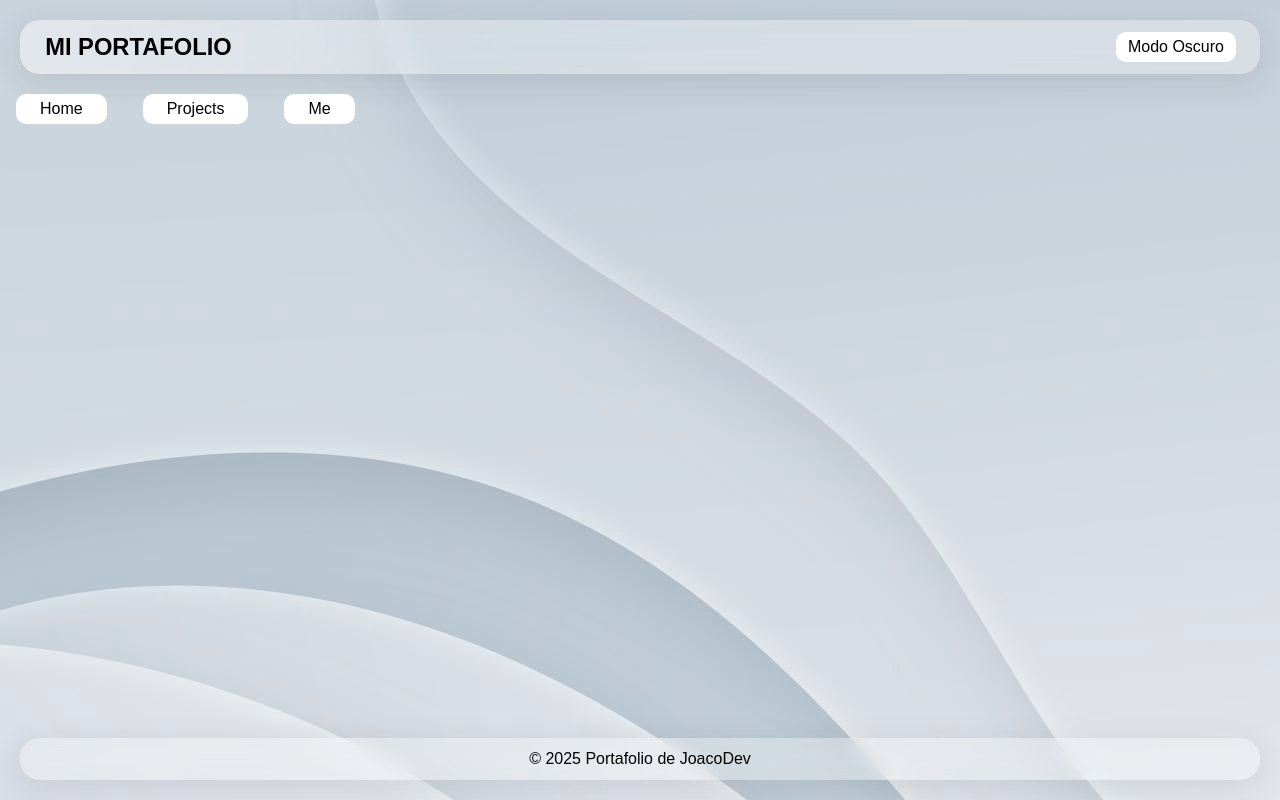
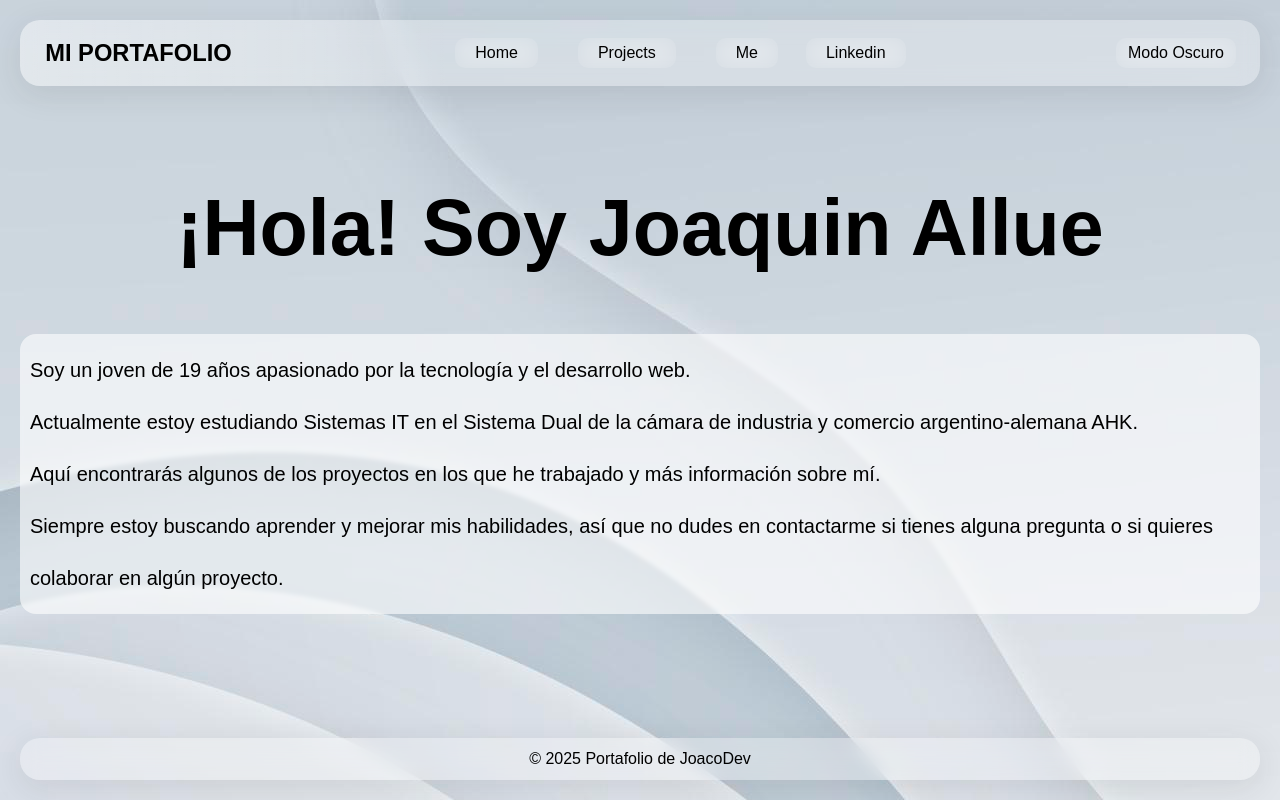
Before and after one commit to 1chbin/Portafolio, a React (Create React App) app: page / in a window 1280 px wide. Built offline with nearby package versions, Linux system fonts and the light colour scheme.

Commit message:
Mejore la barra lateral del menu hambuguesa y tambien mejore lo responsive para el celular

```diff
--- a/src/App.css
+++ b/src/App.css
@@ -31,7 +31,7 @@ body, html, #root {
   --bg-container: rgba(255, 255, 255, 0.6);
   --text-color: #000;
   --header-shadow: rgba(53, 53, 53, 0.1);
-  --bg-nav-button: white;
+  --bg-nav-button: backdrop-filter: blur(10px);
   --scrollable-color: #272727;
   --bg-scrollable: white;
 }
@@ -44,7 +44,7 @@ body, html, #root {
   --bg-container: rgba(40, 40, 40, 0.7);
   --text-color: white;
   --header-shadow: black;
-  --bg-nav-button: black;
+  --bg-nav-button: rgb(24, 24, 24);
   --scrollable-color: #494949;
   --bg-scrollable: black;
 }
@@ -143,7 +143,18 @@ nav {
   font-weight: bold;
 }
 
+.nav-links-container {
+  display: flex;
+  align-items: center;
+  justify-content: center;
+  position: relative;
+}
+
 .nav-button {
+  display: flex;
+  align-items: center;
+  justify-content: center;
+
   margin-left: 16px;
   padding: 6px 12px;
   border-radius: 10px;
@@ -163,6 +174,10 @@ nav {
 }
 .nav-button.dark:hover {
   background: #353535;
+}
+
+.nav-text {
+  margin: 0 8px;
 }
 
 /* Configuracion de contenido de paginas */
@@ -200,6 +215,11 @@ nav {
   margin: 0 auto;
   line-height: 2.6;
   color: inherit;
+}
+
+.linkedin {
+  color: var(--text-color);
+  text-decoration: none;
 }
 
 .Container {
@@ -281,6 +301,13 @@ nav {
   transform: translateY(-7.5px) rotate(-45deg);
 }
 
+.celular {
+  display: none;
+}
+
+.icon-only {
+  display: none;
+}
 
 @media (max-width: 768px) {
   .glass-header {
@@ -321,7 +348,6 @@ nav {
   top: 0; left: 0;
   width: 100%; height: 100vh;
   background: rgba(0,0,0,0.4);
-  z-index: 998;
 }
 
 @media (max-width: 480px) {
@@ -331,10 +357,32 @@ nav {
     z-index: 1000;
   }
 
+  .logo{
+    font-size: 1rem;
+    padding-right: 5px;
+  }
+
+  .icon-only {
+    display: inline;
+    vertical-align: middle;
+  }
+  .text-only {
+    display: none;
+  }
+  .icon-svg {
+    width: 25px;
+    height: 25px;
+  }
+
+  .icon-navbar {
+    width: 24px;
+    height: 24px;
+  }
+
   nav {
     position: fixed;
     top: 0; left: -100%;
-    width: 75%; max-width: 300px;
+    width: 70%; max-width: 300px;
     height: 100vh;
     background: var(--bg-header);
     backdrop-filter: blur(10px);
@@ -348,12 +396,33 @@ nav {
 
   nav.open {
     left: 0;
+    padding: 10px 20px 0 0;
   }
 
   nav.open .nav-button {
     width: 100%;
     font-size: 1.2rem;
-    padding: 0.75rem;
     border-radius: 12px;
+    max-width: 90%;
+
+  }
+
+  .dark.nav-button {
+    background-color: #494949;
+  }
+
+  .titulo-home {
+    font-size: 1.5rem;
+    text-align: center;
+    margin: 0 auto;
+  }
+
+
+  .celular {
+    display: inline;
+  }
+
+  .desktop {
+    display: none;
   }
 }
--- a/src/App.js
+++ b/src/App.js
@@ -20,47 +20,132 @@ function App() {
     <BrowserRouter>
       <div className={`App${darkMode ? ' dark' : ''}`}>
         <header className={`glass-header${darkMode ? ' dark' : ''}`}>
+
           <div className="logo"><strong>MI PORTAFOLIO</strong></div>
 
+          <div className="nav-links-container">
+
+            <NavLink to="/" end className="nav-links desktop" onClick={() => setMenuOpen(false)}>
+                <button className={`nav-button${darkMode ? ' dark' : ''}`}>
+                  <p className="nav-text">Home</p>
+                  <svg xmlns="http://www.w3.org/2000/svg" fill="none" viewBox="0 0 24 24" stroke-width="1.5" stroke="currentColor" className="icon-navbar">
+                    <path stroke-linecap="round" stroke-linejoin="round"
+                    d="m2.25 12 8.954-8.955c.44-.439 1.152-.439 1.591 0L21.75 12M4.5 9.75v10.125c0 .621.504 1.125 1.125 1.125H9.75v-4.875c0-.621.504-1.125 1.125-1.125h2.25c.621 0 1.125.504 1.125 1.125V21h4.125c.621 0 1.125-.504 1.125-1.125V9.75M8.25 21h8.25" />
+                  </svg>
+                </button>
+              </NavLink>
+
+            <NavLink to="/projects" end className="nav-links desktop" onClick={() => setMenuOpen(false)}>
+                <button className={`nav-button${darkMode ? ' dark' : ''}`}>
+                  <p className="nav-text">Projects</p>
+                  <svg xmlns="http://www.w3.org/2000/svg" fill="none" viewBox="0 0 24 24" stroke-width="1.5" stroke="currentColor" className="icon-navbar">
+                    <path stroke-linecap="round" stroke-linejoin="round" d="M20.25 14.15v4.25c0 1.094-.787 2.036-1.872 2.18-2.087.277-4.216.42-6.378.42s-4.291-.143-6.378-.42c-1.085-.144-1.872-1.086-1.872-2.18v-4.25m16.5 0a2.18 2.18 0 0 0 .75-1.661V8.706c0-1.081-.768-2.015-1.837-2.175a48.114 48.114 0 0 0-3.413-.387m4.5 8.006c-.194.165-.42.295-.673.38A23.978 23.978 0 0 1 12 15.75c-2.648 0-5.195-.429-7.577-1.22a2.016 2.016 0 0 1-.673-.38m0 0A2.18 2.18 0 0 1 3 12.489V8.706c0-1.081.768-2.015 1.837-2.175a48.111 48.111 0 0 1 3.413-.387m7.5 0V5.25A2.25 2.25 0 0 0 13.5 3h-3a2.25 2.25 0 0 0-2.25 2.25v.894m7.5 0a48.667 48.667 0 0 0-7.5 0M12 12.75h.008v.008H12v-.008Z" />
+                  </svg>
+                </button>
+              </NavLink>
+
+              <NavLink to="/me" end className="nav-links desktop" onClick={() => setMenuOpen(false)}>
+                <button className={`nav-button${darkMode ? ' dark' : ''}`}>
+                  <p className="nav-text">Me</p>
+                  <svg xmlns="http://www.w3.org/2000/svg" fill="none" viewBox="0 0 24 24" stroke-width="1.5" stroke="currentColor" className="icon-navbar">
+                    <path stroke-linecap="round" stroke-linejoin="round" d="M15 9h3.75M15 12h3.75M15 15h3.75M4.5 19.5h15a2.25 2.25 0 0 0 2.25-2.25V6.75A2.25 2.25 0 0 0 19.5 4.5h-15a2.25 2.25 0 0 0-2.25 2.25v10.5A2.25 2.25 0 0 0 4.5 19.5Zm6-10.125a1.875 1.875 0 1 1-3.75 0 1.875 1.875 0 0 1 3.75 0Zm1.294 6.336a6.721 6.721 0 0 1-3.17.789 6.721 6.721 0 0 1-3.168-.789 3.376 3.376 0 0 1 6.338 0Z" />
+                  </svg>
+
+                </button>
+              </NavLink>
+
+              <button className={`nav-button${darkMode ? ' dark' : ''}` + ' desktop'}>
+                  <p className="nav-text">
+                    <a href="https://www.linkedin.com/in/joaquin-allue-b3a60a272/" target="_blank" rel="noopener noreferrer" className="linkedin">Linkedin</a>
+                  </p>
+                  <svg xmlns="http://www.w3.org/2000/svg" fill="none" viewBox="0 0 24 24" stroke-width="1.5" stroke="currentColor" className="icon-navbar">
+                    <path stroke-linecap="round" stroke-linejoin="round" d="M7.5 8.25h9m-9 3H12m-9.75 1.51c0 1.6 1.123 2.994 2.707 3.227 1.129.166 2.27.293 3.423.379.35.026.67.21.865.501L12 21l2.755-4.133a1.14 1.14 0 0 1 .865-.501 48.172 48.172 0 0 0 3.423-.379c1.584-.233 2.707-1.626 2.707-3.228V6.741c0-1.602-1.123-2.995-2.707-3.228A48.394 48.394 0 0 0 12 3c-2.392 0-4.744.175-7.043.513C3.373 3.746 2.25 5.14 2.25 6.741v6.018Z" />
+                  </svg>
+                </button>
+              </div>
+
+{/* Boton de modo oscuro */}
+          <button
+            className={`nav-button${darkMode ? ' dark' : ''} mode-toggle-button`} onClick={toggleDarkMode}>
+
+            <span className="icon-only">
+              {darkMode ? (
+                // SOL
+                <svg xmlns="http://www.w3.org/2000/svg" fill="white" viewBox="0 0 24 24"
+                  stroke-width="1" stroke="currentColor" className="icon-svg">
+                  <path stroke-linecap="round" stroke-linejoin="round" d="M12 3v2.25m6.364.386-1.591 1.591M21 12h-2.25m-.386 6.364-1.591-1.591M12 18.75V21m-4.773-4.227-1.591 1.591M5.25 12H3m4.227-4.773L5.636 5.636M15.75 12a3.75 3.75 0 1 1-7.5 0 3.75 3.75 0 0 1 7.5 0Z" />
+                </svg>
+
+              ) : (
+                // LUNA
+                <svg xmlns="http://www.w3.org/2000/svg" fill="black" viewBox="0 0 24 24"
+                  strokeWidth="1" stroke="currentColor" className="icon-svg">
+                  <path strokeLinecap="round" strokeLinejoin="round"
+                    d="M21.752 15.002A9.72 9.72 0 0118 15.75c-5.385 0-9.75-4.365-9.75-9.75 0-1.33.266-2.597.748-3.752A9.753 9.753 0 003 11.25C3 16.635 7.365 21 12.75 21a9.753 9.753 0 009.002-5.998z" />
+                </svg>
+              )}
+            </span>
+            <span className="text-only">
+              {darkMode ? 'Modo Claro' : 'Modo Oscuro'}
+            </span>
+          </button>
+
+{/* Boton de menu */}
           <div className={`hamburger${menuOpen ? ' open' : ''}`} onClick={toggleMenu}>
             <span></span>
             <span></span>
             <span></span>
           </div>
 
-{/* Boton de modo oscuro */}
-          <button
-            className={`nav-button${darkMode ? ' dark' : ''}`}
-            onClick={toggleDarkMode}
-          >
-            {darkMode ? 'Modo Claro' : 'Modo Oscuro'}
-          </button>
         </header>
 
 {/* Overlay */}
         {menuOpen && ( <div className="menu-overlay" onClick={toggleMenu} />) }
 
         <nav className={menuOpen ? 'open' : ''}>
-          <button className={`nav-button${darkMode ? ' dark' : ''}`}>
-            <NavLink to="/home" end className="nav-links" onClick={() => setMenuOpen(false)}>
-              Home
+
+          <NavLink to="/" end className="nav-links celular" onClick={() => setMenuOpen(false)}>
+              <button className={`nav-button${darkMode ? ' dark' : ''}`}>
+                <p className="nav-text">Home</p>
+                <svg xmlns="http://www.w3.org/2000/svg" fill="none" viewBox="0 0 24 24" stroke-width="1.5" stroke="currentColor" className="icon-navbar">
+                  <path stroke-linecap="round" stroke-linejoin="round"
+                  d="m2.25 12 8.954-8.955c.44-.439 1.152-.439 1.591 0L21.75 12M4.5 9.75v10.125c0 .621.504 1.125 1.125 1.125H9.75v-4.875c0-.621.504-1.125 1.125-1.125h2.25c.621 0 1.125.504 1.125 1.125V21h4.125c.621 0 1.125-.504 1.125-1.125V9.75M8.25 21h8.25" />
+                </svg>
+              </button>
             </NavLink>
-          </button>
-          <button className={`nav-button${darkMode ? ' dark' : ''}`}>
-            <NavLink to="/projects" className="nav-links" onClick={() => setMenuOpen(false)}>
-              Projects
+
+          <NavLink to="/projects" end className="nav-links celular" onClick={() => setMenuOpen(false)}>
+              <button className={`nav-button${darkMode ? ' dark' : ''}`}>
+                <p className="nav-text">Projects</p>
+                <svg xmlns="http://www.w3.org/2000/svg" fill="none" viewBox="0 0 24 24" stroke-width="1.5" stroke="currentColor" className="icon-navbar">
+                  <path stroke-linecap="round" stroke-linejoin="round" d="M20.25 14.15v4.25c0 1.094-.787 2.036-1.872 2.18-2.087.277-4.216.42-6.378.42s-4.291-.143-6.378-.42c-1.085-.144-1.872-1.086-1.872-2.18v-4.25m16.5 0a2.18 2.18 0 0 0 .75-1.661V8.706c0-1.081-.768-2.015-1.837-2.175a48.114 48.114 0 0 0-3.413-.387m4.5 8.006c-.194.165-.42.295-.673.38A23.978 23.978 0 0 1 12 15.75c-2.648 0-5.195-.429-7.577-1.22a2.016 2.016 0 0 1-.673-.38m0 0A2.18 2.18 0 0 1 3 12.489V8.706c0-1.081.768-2.015 1.837-2.175a48.111 48.111 0 0 1 3.413-.387m7.5 0V5.25A2.25 2.25 0 0 0 13.5 3h-3a2.25 2.25 0 0 0-2.25 2.25v.894m7.5 0a48.667 48.667 0 0 0-7.5 0M12 12.75h.008v.008H12v-.008Z" />
+                </svg>
+              </button>
             </NavLink>
-          </button>
-          <button className={`nav-button${darkMode ? ' dark' : ''}`}>
-            <NavLink to="/me" className="nav-links" onClick={() => setMenuOpen(false)}>
-              Me
+
+          <NavLink to="/me" end className="nav-links celular" onClick={() => setMenuOpen(false)}>
+              <button className={`nav-button${darkMode ? ' dark' : ''}`}>
+                <p className="nav-text">Me</p>
+                <svg xmlns="http://www.w3.org/2000/svg" fill="none" viewBox="0 0 24 24" stroke-width="1.5" stroke="currentColor" className="icon-navbar">
+                  <path stroke-linecap="round" stroke-linejoin="round" d="M15 9h3.75M15 12h3.75M15 15h3.75M4.5 19.5h15a2.25 2.25 0 0 0 2.25-2.25V6.75A2.25 2.25 0 0 0 19.5 4.5h-15a2.25 2.25 0 0 0-2.25 2.25v10.5A2.25 2.25 0 0 0 4.5 19.5Zm6-10.125a1.875 1.875 0 1 1-3.75 0 1.875 1.875 0 0 1 3.75 0Zm1.294 6.336a6.721 6.721 0 0 1-3.17.789 6.721 6.721 0 0 1-3.168-.789 3.376 3.376 0 0 1 6.338 0Z" />
+                </svg>
+
+              </button>
             </NavLink>
-          </button>
+
+            <button className={`nav-button${darkMode ? ' dark' : ''} celular`}>
+                <p className="nav-text celular">
+                  <a href="https://www.linkedin.com/in/joaquin-allue-b3a60a272/" target="_blank" rel="noopener noreferrer" className="linkedin">Linkedin</a>
+                </p>
+                <svg xmlns="http://www.w3.org/2000/svg" fill="none" viewBox="0 0 24 24" stroke-width="1.5" stroke="currentColor" className="icon-navbar">
+                  <path stroke-linecap="round" stroke-linejoin="round" d="M7.5 8.25h9m-9 3H12m-9.75 1.51c0 1.6 1.123 2.994 2.707 3.227 1.129.166 2.27.293 3.423.379.35.026.67.21.865.501L12 21l2.755-4.133a1.14 1.14 0 0 1 .865-.501 48.172 48.172 0 0 0 3.423-.379c1.584-.233 2.707-1.626 2.707-3.228V6.741c0-1.602-1.123-2.995-2.707-3.228A48.394 48.394 0 0 0 12 3c-2.392 0-4.744.175-7.043.513C3.373 3.746 2.25 5.14 2.25 6.741v6.018Z" />
+                </svg>
+              </button>
         </nav>
 
         <main>
           <Routes>
-            <Route path="/home" element={<Home />} />
+            <Route path="/" element={<Home />} />
             <Route path="/projects" element={<Projects />} />
             <Route path="/me" element={<Me />} />
           </Routes>
--- a/src/pages/Home.js
+++ b/src/pages/Home.js
@@ -4,8 +4,6 @@ export default function Home() {
     return (
         <section className="page-content">
             <h1 className="titulo-home">¡Hola! Soy Joaquin Allue</h1>
-            <h1 className="subtitulo"><a href="https://www.linkedin.com/in/joaquin-allue-b3a60a272/" target="_blank" rel="noopener noreferrer">LinkedIn</a></h1>
-
             <p className='text-home Container'>
                 Soy un joven de 19 años apasionado por la tecnología y el desarrollo web. <br />
                 Actualmente estoy estudiando Sistemas IT en el Sistema Dual de la cámara de industria y comercio argentino-alemana AHK. <br />
```
